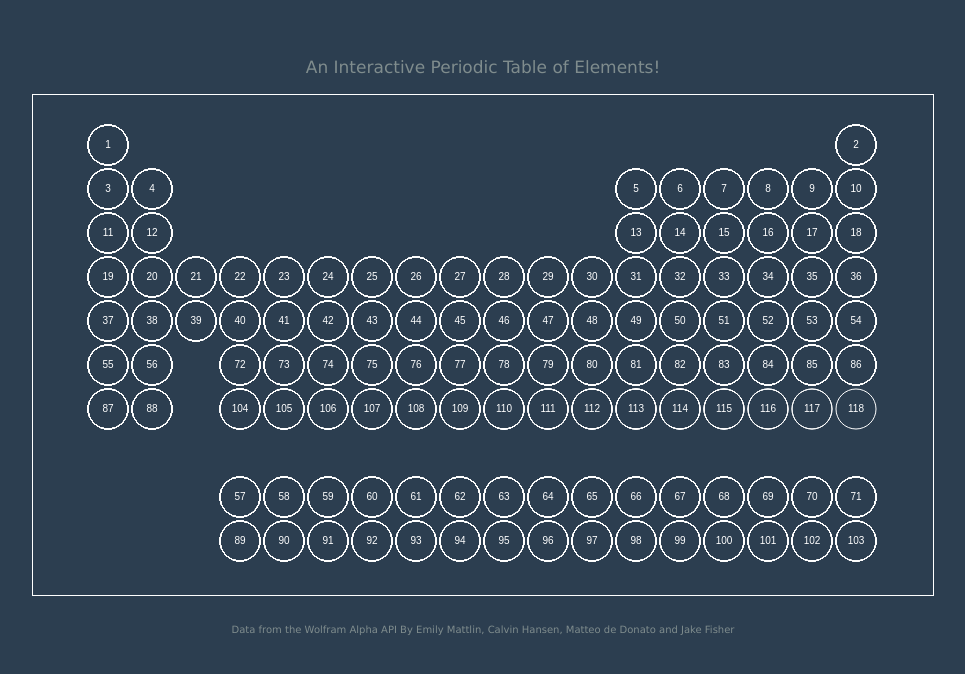
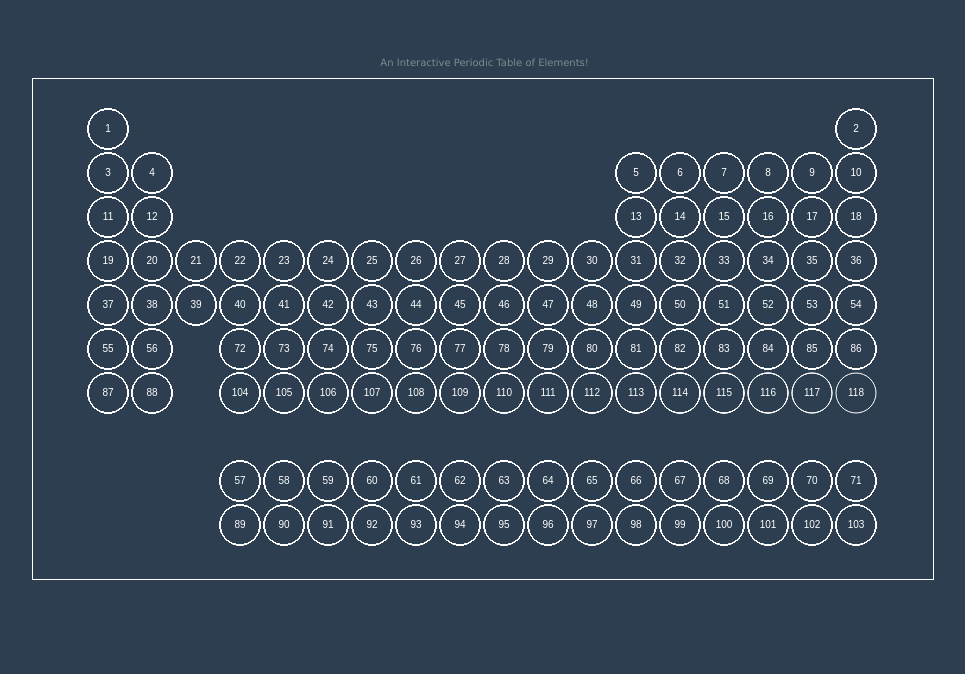
Before and after one commit to MatteodeDonato/elementary, a plain HTML site: page index.html in a window 1280 px wide. Shown: the part 100-774 px from the top of the page, without its empty margins (157-1122 px from the left). Drawn offline with Linux system fonts and the light colour scheme.

Commit message:
Update index.html

```diff
--- a/index.html
+++ b/index.html
@@ -8,26 +8,20 @@
     <title> Elementary </title>
 
 </head>
-
 <body>
 
     <h1> </h1>
-  <h5>
-    <span style="font-weight:lighter">Elementary</span>
-  </h5>
-  <p> An Interactive Periodic Table of Elements!</p>
+    <h5> <span style="font-weight:lighter">Elementary</span> </h5>
+    <pre> An Interactive Periodic Table of Elements!</pre>
 
 
     <canvas id="periodicTable" width="900" height="500" style="border:1px solid #FFFFFF;">
     </canvas>
 
-  <script type="text/javascript">
+    <script type = "text/javascript">
+
     </script>
 
 </body>
 
-<br>
-<br>
-<pre> Data from the Wolfram Alpha API By Emily Mattlin, Calvin Hansen, Matteo de Donato and Jake Fisher </pre>
-
 </html>
```
Lines whose indentation alone changed are shown as unchanged.
